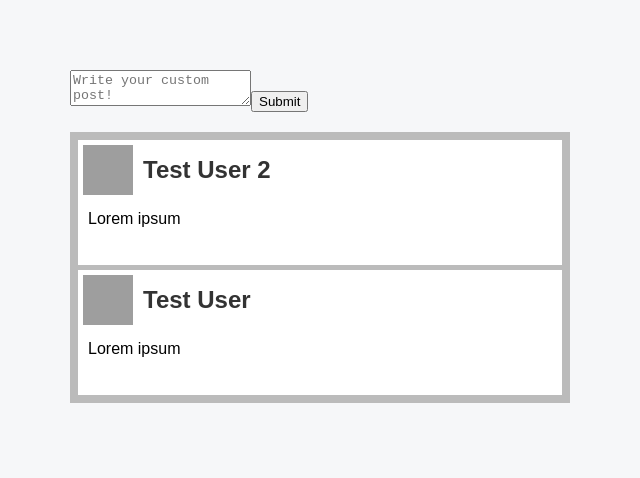
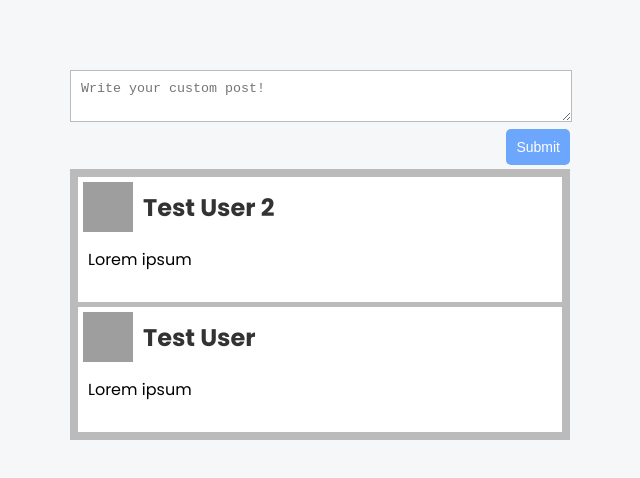
Before and after one commit to belaymit/react-graphql-text-book, a React app: page / in a window 1280 px wide. Shown: the whole page, without its empty margins (320-960 px from the left). Built offline with nearby package versions, Linux system fonts and the light colour scheme; grey boxes are pictures that could not be loaded.

Commit message:
styled app component

```diff
--- a/src/assets/css/style.css
+++ b/src/assets/css/style.css
@@ -1,3 +1,4 @@
+@import url("https://fonts.googleapis.com/css2?family=Poppins:wght@200;300;400;500;600;700;800&family=Roboto:wght@300;400;500;700;900&display=swap");
 body {
   background-color: #f6f7f9;
   margin: 0;
@@ -43,3 +44,21 @@ p {
   padding: 5px;
   min-height: 50px;
 }
+form {
+  padding-bottom: 20px;
+}
+form textarea {
+  width: calc(100% - 20px);
+  padding: 10px;
+  border-color: #bbb;
+}
+
+form [type="submit"] {
+  border: none;
+  background-color: #6ca6fd;
+  color: #fff;
+  padding: 10px;
+  border-radius: 5px;
+  font-size: 14px;
+  float: right;
+}
```
